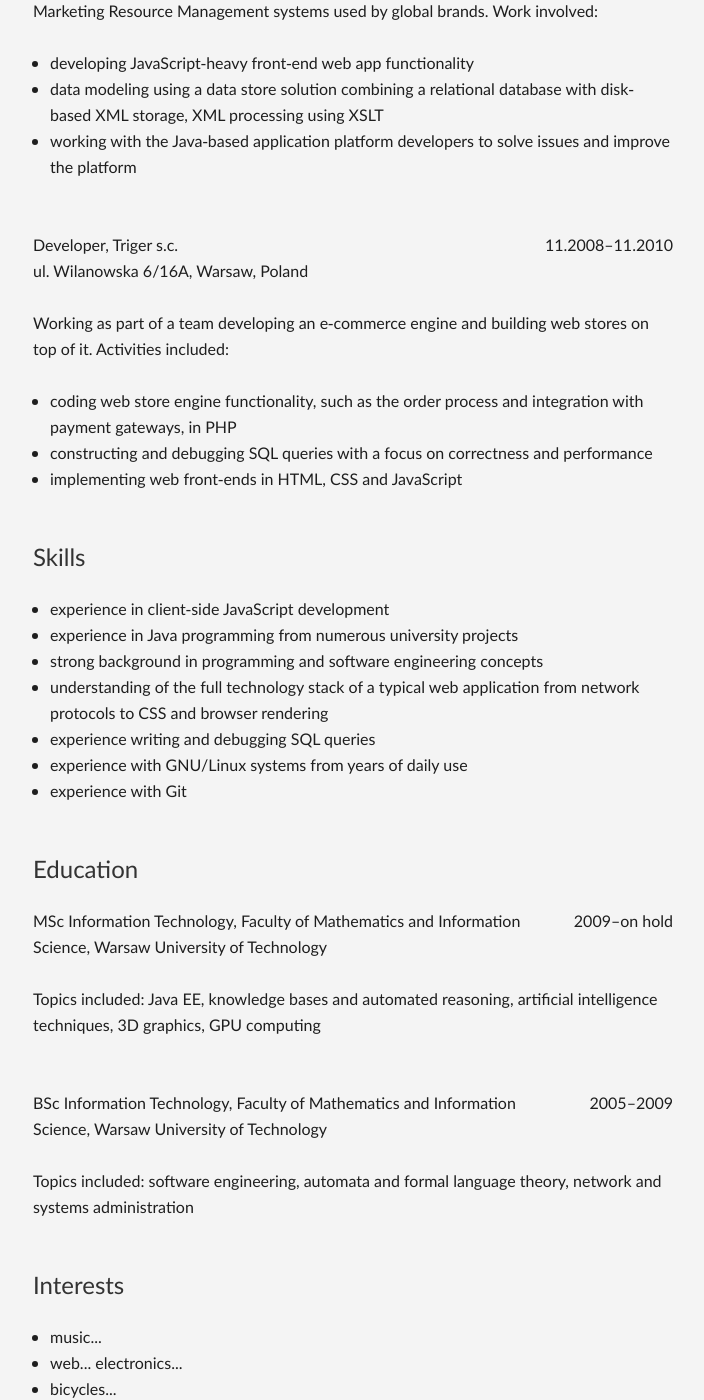
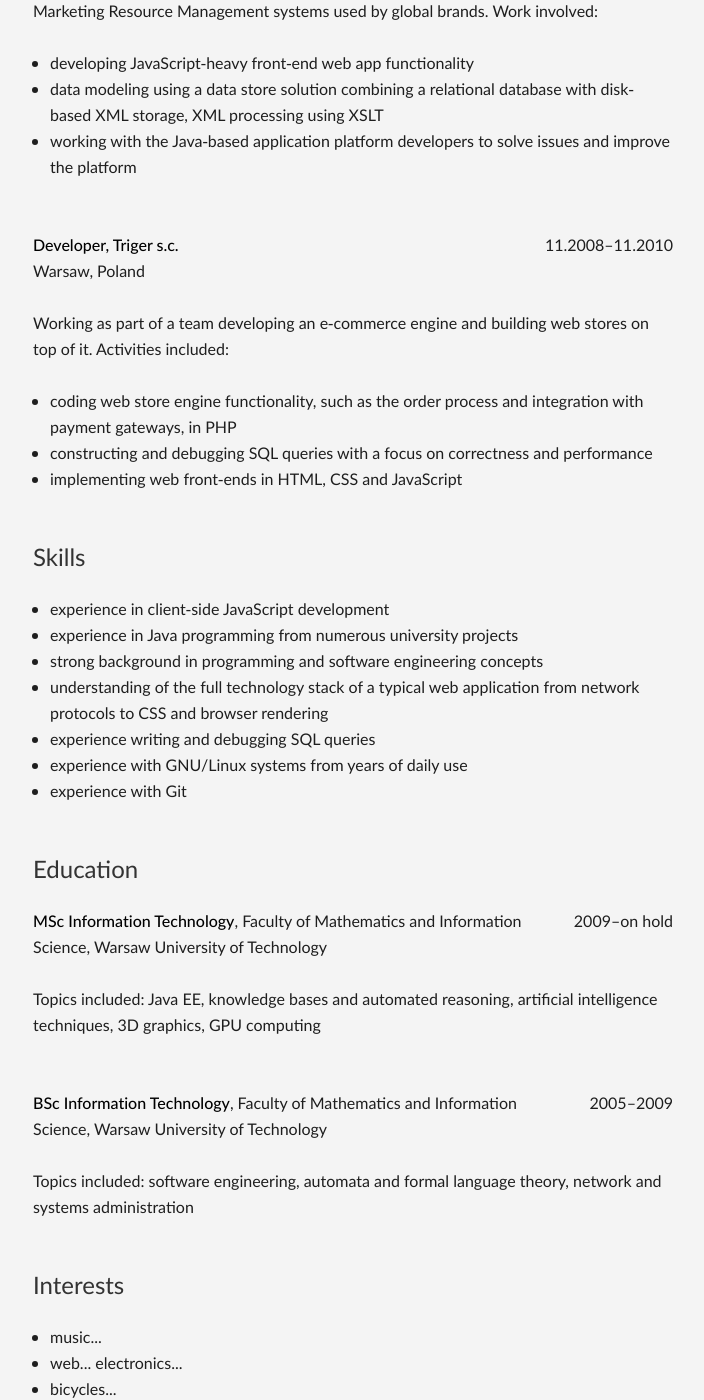
Before and after one commit to mkoziarski/erratic, a Jekyll site: the page built from michal-koziarski/index.html, in a window 1280 px wide and 1400 px high, scrolled down 499 px. Shown: the whole window, without its empty margins (287-991 px from the left). Built offline with Jekyll 4.4.1, drawn with Linux system fonts in a browser that asks for light colours; some of the changed text lies outside the part shown.

Commit message:
Simplify locations and urls

```diff
--- a/michal-koziarski/index.html
+++ b/michal-koziarski/index.html
@@ -9,14 +9,14 @@
     <h2>Work experience</h2>
     <div class="position-box">
         <p class="position"><span class="dates">01.2014–present</span>
-            Developer, <a href="http://klikam.pl/">klikam.pl</a><br>
-            xxx, Warsaw, Poland</p>
+            <span class="history-item">Developer, <a href="http://klikam.pl/">klikam.pl</a></span><br>
+            Warsaw, Poland</p>
         <p>Developing custom websites for clients including the National Theatre in Warsaw. The job has allowed me to get more experience building whole sites from scratch, particularly with structuring CSS in a manageable way and ensuring site content is accessible across different devices and screen sizes.</p>
     </div>
     <div class="position-box">
         <p class="position"><span class="dates">05.2011–06.2013</span>
-            Developer, North Plains<br>
-            Zetland House, 5-25 Scrutton Street, London, <a href="http://www.vyre.com/">www.vyre.com</a></p>
+            <span class="history-item">Developer, <a href="http://www.vyre.com/">North Plains</a></span><br>
+            London, UK</p>
         <p>My responsibility was to implement functionality and resolve issues in web based Marketing Resource Management systems used by global brands. Work involved:</p>
         <ul>
             <li>developing JavaScript-heavy front-end web app functionality</li>
@@ -26,8 +26,8 @@
     </div>
     <div class="position-box">
         <p class="position"><span class="dates">11.2008–11.2010</span>
-            Developer, Triger s.c.<br>
-            ul. Wilanowska 6/16A, Warsaw, Poland</p>
+            <span class="history-item">Developer, Triger s.c.</span><br>
+            Warsaw, Poland</p>
         <p>Working as part of a team developing an e-commerce engine and building web stores on top of it. Activities included:</p>
         <ul>
             <li>coding web store engine functionality, such as the order process and integration with payment gateways, in PHP</li>
@@ -50,12 +50,12 @@
     <h2>Education</h2>
     <div class="position-box">
         <p class="position"><span class="dates">2009–on hold</span>
-            MSc Information Technology, Faculty of Mathematics and Information Science, Warsaw University of Technology</p>
+            <span class="history-item">MSc Information Technology</span>, Faculty of Mathematics and Information Science, Warsaw University of Technology</p>
         <p>Topics included: Java EE, knowledge bases and automated reasoning, artificial intelligence techniques, 3D graphics, GPU computing</p>
     </div>
     <div class="position-box">
         <p class="position"><span class="dates">2005–2009</span>
-            BSc Information Technology, Faculty of Mathematics and Information Science, Warsaw University of Technology</p>
+            <span class="history-item">BSc Information Technology</span>, Faculty of Mathematics and Information Science, Warsaw University of Technology</p>
         <p>Topics included: software engineering, automata and formal language theory, network and systems administration</p>
     </div>
 
```
